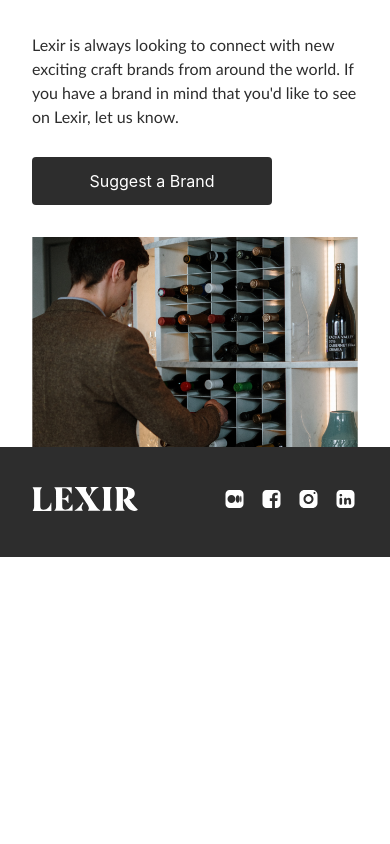
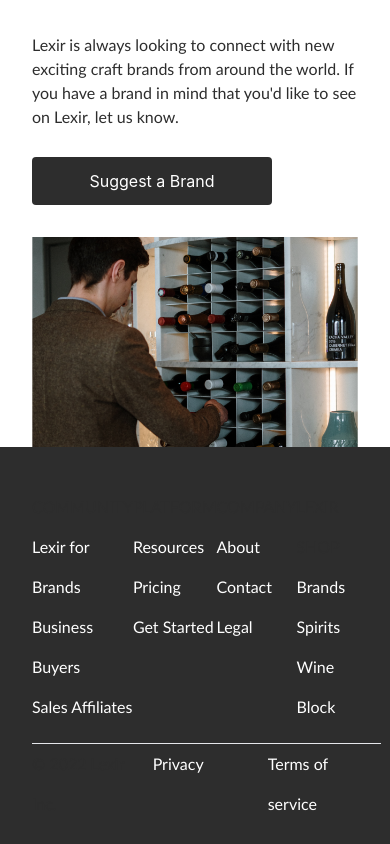
Before and after one commit to LexirIO/lexir-io-challenge, a Next.js app: page / in a window 390 px wide. Shown: the part 2545-3389 px from the top of the page. Before the commit the page ends 3102 px from the top, so only its background shows below. Built offline with nearby package versions, Linux system fonts and the light colour scheme.

Commit message:
footer is done except the tablet display. I need a context provider for desktop

```diff
--- a/src/components/Footer.tsx
+++ /dev/null
@@ -1,43 +0,0 @@
-import Image from 'next/image';
-import Link from 'next/link';
-import logo from '../assets/images/logo-white.svg';
-import medium from '../assets/images/medium.svg';
-import facebook from '../assets/images/facebook.svg';
-import insta from '../assets/images/instagram.svg';
-import linkedIn from '../assets/images/linkedin.svg';
-
-export default function Footer() {
-  return (
-    <footer className="bg-primary max-w-7xl mx-auto px-8 py-10 grid gap-4">
-      <div className="flex justify-between">
-        <Link href="/">
-          <a className="transition-transform duration-500 hover:scale-105">
-            <Image src={logo} alt="logo"/>
-          </a>
-        </Link>
-        <div className="flex gap-3">
-          <Link href="https://medium.com/" >
-            <a className="transition-transform duration-500 hover:scale-105">
-              <Image src={medium} alt="medium link"/>
-            </a>
-          </Link>
-          <Link href="https://www.facebook.com/">
-            <a className="transition-transform duration-500 hover:scale-105">
-              <Image src={facebook} alt="facebook link"/>
-            </a>
-          </Link>
-          <Link href="https://www.instagram.com/">
-            <a className="transition-transform duration-500 hover:scale-105">
-              <Image src={insta} alt="instagram link"/>
-            </a>
-          </Link>
-          <Link href="https://linkedin.com/">
-            <a className="transition-transform duration-500 hover:scale-105">
-              <Image src={linkedIn} alt="linkedIn link"/>
-            </a>
-          </Link>
-        </div>
-      </div>
-    </footer>
-  )
-}
--- /dev/null
+++ b/src/components/Footer/Community.tsx
@@ -0,0 +1,32 @@
+import Link from 'next/link';
+
+export default function Community() {
+  return (
+    <div className="flex flex-col ">
+      <h3 className="text-lightGray2 text-base leading-10 font-regular">
+        COMMUNITY
+      </h3>
+      <Link href={'/'}>
+        <a className="text-white text-base leading-10 font-regular
+          transition-color duration-500 hover:text-lightGray2"
+        >
+          Lexir for Brands
+        </a>
+      </Link>
+      <Link href={'/'}>
+        <a className="text-white text-base leading-10 font-regular
+          transition-color duration-500 hover:text-lightGray2"
+        >
+          Business Buyers
+        </a>
+      </Link>
+      <Link href={'/'}>
+        <a className="text-white text-base leading-10 font-regular
+          transition-color duration-500 hover:text-lightGray2"
+        >
+          Sales Affiliates
+        </a>
+      </Link>
+    </div>
+  )
+}
--- /dev/null
+++ b/src/components/Footer/Company.tsx
@@ -0,0 +1,32 @@
+import Link from 'next/link';
+
+export default function Company() {
+  return (
+    <div className="flex flex-col ">
+    <h3 className="text-lightGray2 text-base leading-10 font-regular">
+      COMPANY
+    </h3>
+    <Link href={'/'}>
+      <a className="text-white text-base leading-10 font-regular
+        transition-color duration-500 hover:text-lightGray2"
+      >
+        About
+      </a>
+    </Link>
+    <Link href={'/'}>
+      <a className="text-white text-base leading-10 font-regular
+        transition-color duration-500 hover:text-lightGray2"
+      >
+        Contact
+      </a>
+    </Link>
+    <Link href={'/'}>
+      <a className="text-white text-base leading-10 font-regular
+        transition-color duration-500 hover:text-lightGray2"
+      >
+        Legal
+      </a>
+    </Link>
+  </div>
+  )
+}
--- /dev/null
+++ b/src/components/Footer/Footer.tsx
@@ -0,0 +1,72 @@
+import Image from 'next/image';
+import Link from 'next/link';
+import logo from '../../assets/images/logo-white.svg';
+import medium from '../../assets/images/medium.svg';
+import facebook from '../../assets/images/facebook.svg';
+import insta from '../../assets/images/instagram.svg';
+import linkedIn from '../../assets/images/linkedin.svg';
+import Community from './Community';
+import Platform from './Platform';
+import Company from './Company';
+import LexirShop from './LexirShop';
+
+export default function Footer() {
+  return (
+    <footer className="bg-primary max-w-7xl mx-auto px-8 pt-10 pb-5 grid gap-4">
+      <nav className="flex justify-between items-baseline">
+        <Link href="/">
+          <a className="transition-transform duration-500 hover:scale-105 flex">
+            <Image src={logo} alt="logo"/>
+          </a>
+        </Link>
+
+        <Community />
+        <Platform />
+        <Company />
+        <LexirShop />
+
+        <div className="flex gap-3">
+          <Link href="https://medium.com/" >
+            <a className="transition-transform duration-500 hover:scale-110 flex">
+              <Image src={medium} alt="medium link"/>
+            </a>
+          </Link>
+          <Link href="https://www.facebook.com/">
+            <a className="transition-transform duration-500 hover:scale-110 flex">
+              <Image src={facebook} alt="facebook link"/>
+            </a>
+          </Link>
+          <Link href="https://www.instagram.com/">
+            <a className="transition-transform duration-500 hover:scale-110 flex">
+              <Image src={insta} alt="instagram link"/>
+            </a>
+          </Link>
+          <Link href="https://linkedin.com/">
+            <a className="transition-transform duration-500 hover:scale-110 flex">
+              <Image src={linkedIn} alt="linkedIn link"/>
+            </a>
+          </Link>
+        </div>
+      </nav>
+      <div className="flex items-center justify-between border-t border-lightGray2">
+        <p className="text-lightGray2 text-base leading-10 font-regular">© 2022 Lexir Inc.</p>
+        <div className="flex gap-16">
+          <Link href={'/'}>
+            <a className="text-white text-base leading-10 font-regular
+              transition-color duration-500 hover:text-lightGray2"
+            >
+              Privacy
+            </a>
+          </Link>
+          <Link href={'/'}>
+            <a className="text-white text-base leading-10 font-regular
+              transition-color duration-500 hover:text-lightGray2"
+            >
+              Terms of service
+            </a>
+          </Link>
+        </div>
+      </div>
+    </footer>
+  )
+}
--- /dev/null
+++ b/src/components/Footer/LexirShop.tsx
@@ -0,0 +1,39 @@
+import Link from 'next/link';
+
+export default function LexirShop() {
+  return (
+    <div className="flex flex-col ">
+    <h3 className="text-lightGray2 text-base leading-10 font-regular">
+      LEXIR SHOP
+    </h3>
+    <Link href={'/'}>
+      <a className="text-white text-base leading-10 font-regular
+        transition-color duration-500 hover:text-lightGray2"
+      >
+        Brands
+      </a>
+    </Link>
+    <Link href={'/'}>
+      <a className="text-white text-base leading-10 font-regular
+        transition-color duration-500 hover:text-lightGray2"
+      >
+        Spirits
+      </a>
+    </Link>
+    <Link href={'/'}>
+      <a className="text-white text-base leading-10 font-regular
+        transition-color duration-500 hover:text-lightGray2"
+      >
+        Wine
+      </a>
+    </Link>
+    <Link href={'/'}>
+      <a className="text-white text-base leading-10 font-regular
+        transition-color duration-500 hover:text-lightGray2"
+      >
+        Block
+      </a>
+    </Link>
+  </div>
+  )
+}
--- /dev/null
+++ b/src/components/Footer/Platform.tsx
@@ -0,0 +1,32 @@
+import Link from 'next/link';
+
+export default function Platform() {
+  return (
+    <div className="flex flex-col ">
+    <h3 className="text-lightGray2 text-base leading-10 font-regular">
+      PLATFORM
+    </h3>
+    <Link href={'/'}>
+      <a className="text-white text-base leading-10 font-regular
+        transition-color duration-500 hover:text-lightGray2"
+      >
+        Resources
+      </a>
+    </Link>
+    <Link href={'/'}>
+      <a className="text-white text-base leading-10 font-regular
+        transition-color duration-500 hover:text-lightGray2"
+      >
+        Pricing
+      </a>
+    </Link>
+    <Link href={'/'}>
+      <a className="text-white text-base leading-10 font-regular
+        transition-color duration-500 hover:text-lightGray2"
+      >
+        Get Started
+      </a>
+    </Link>
+  </div>
+  )
+}
--- a/src/components/ProductDetails.tsx
+++ b/src/components/ProductDetails.tsx
@@ -40,17 +40,17 @@
         <div className="flex items-center">
           <Image src={nose} alt="nose" />
           <span className="ml-10">ASTRIENGENT</span>
-          <div className="w-1 h-1 bg-dots rounded mx-2" />
+          <div className="w-1 h-1 bg-lightGray2 rounded mx-2" />
           <span>FRUITY</span>
-          <div className="w-1 h-1 bg-dots rounded mx-2" />
+          <div className="w-1 h-1 bg-lightGray2 rounded mx-2" />
           <span>COMPLEX</span>
         </div>
         <div className="flex items-center">
           <Image src={tongue} alt="nose" />
           <span className="ml-10">BITTER</span>
-          <div className="w-1 h-1 bg-dots rounded mx-2" />
+          <div className="w-1 h-1 bg-lightGray2 rounded mx-2" />
           <span>FLAMBOYANT</span>
-          <div className="w-1 h-1 bg-dots rounded mx-2" />
+          <div className="w-1 h-1 bg-lightGray2 rounded mx-2" />
           <span>BRIGHT</span>
         </div>
         <h3 className="font-bold text-base leading-5">Flavour Intensity</h3>
--- a/src/pages/index.tsx
+++ b/src/pages/index.tsx
@@ -1,5 +1,5 @@
 import Destination from "@components/Destination";
-import Footer from "@components/Footer";
+import Footer from "@components/Footer/Footer";
 import NavBar from "@components/NavBar";
 import Product from "@components/Product";
 import ProductDetails from "@components/ProductDetails";
```
